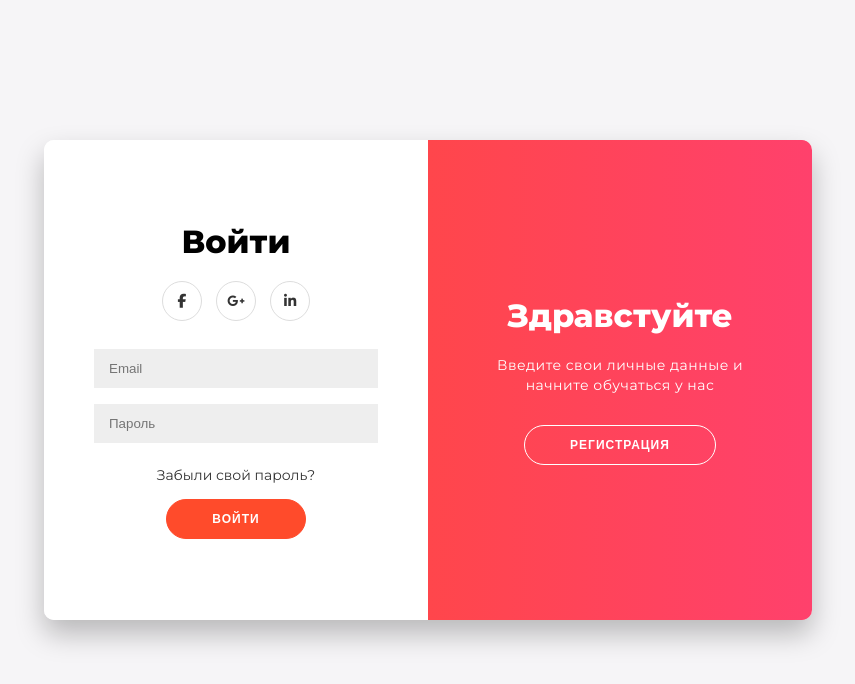
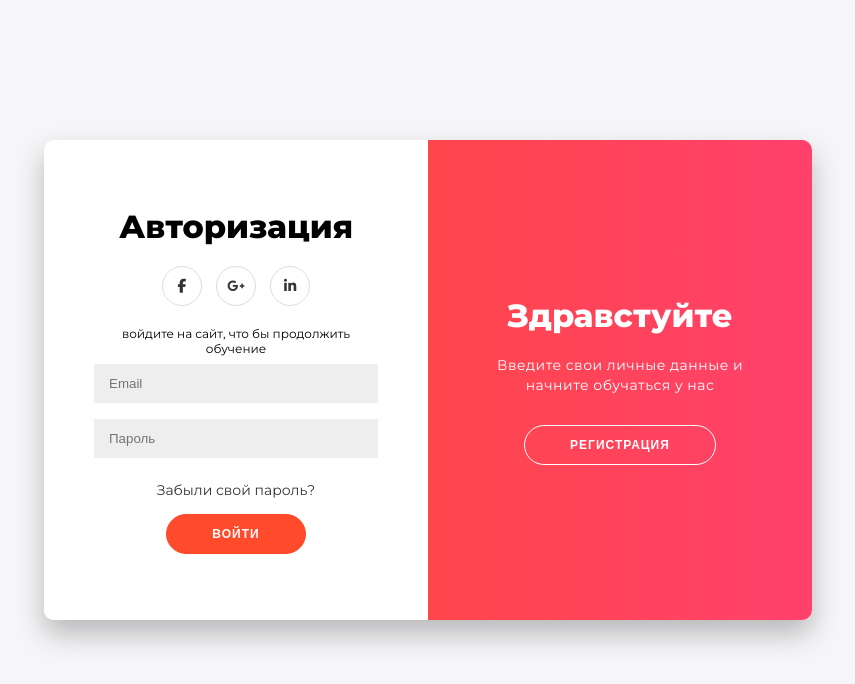
Before and after one commit to als404/academy_brexit, a plain HTML site: page auth/index.html in a window 1280 px wide. Shown: the whole page, without its empty margins (212-1067 px from the left). Drawn offline with Linux system fonts and the light colour scheme.

Commit message:
добавил пояснения к форме и класс hide для скрытия соц.сетей

```diff
--- a/auth/index.html
+++ b/auth/index.html
@@ -32,11 +32,12 @@
         <div class="form-container sign-up-container">
           <form action="#">
             <h1>Создание аккаунта</h1>
-            <div class="social-container">
+            <div class="social-container hide">
                 <a href="#" class="social"><i class="fab fa-facebook-f"></i></a>
                 <a href="#" class="social"><i class="fab fa-google-plus-g"></i></a>
                 <a href="#" class="social"><i class="fab fa-linkedin-in"></i></a>
             </div>
+            <span>введите ваши данные для регистрации</span>
             <input type="text" placeholder="Имя" />
             <input type="email" placeholder="Email" />
             <input type="password" placeholder="Пароль" />
@@ -45,12 +46,13 @@
         </div>
         <div class="form-container sign-in-container">
           <form action="#">
-            <h1>Войти</h1>
-            <div class="social-container">
+            <h1>Авторизация</h1>
+            <div class="social-container hide">
                 <a href="#" class="social"><i class="fab fa-facebook-f"></i></a>
                 <a href="#" class="social"><i class="fab fa-google-plus-g"></i></a>
                 <a href="#" class="social"><i class="fab fa-linkedin-in"></i></a>
             </div>
+            <span>войдите на сайт, что бы продолжить обучение</span>
             <input type="email" placeholder="Email" />
             <input type="password" placeholder="Пароль" />
             <a href="#">Забыли свой пароль?</a>
```
